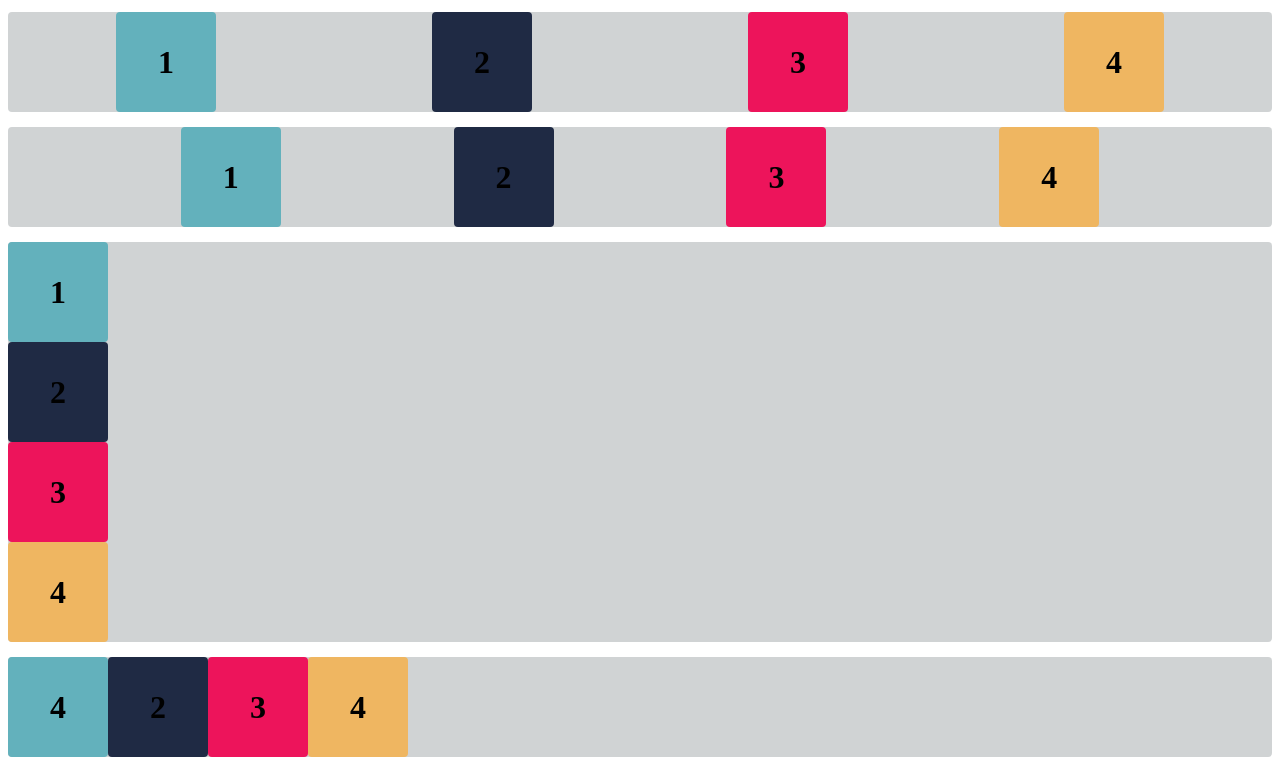
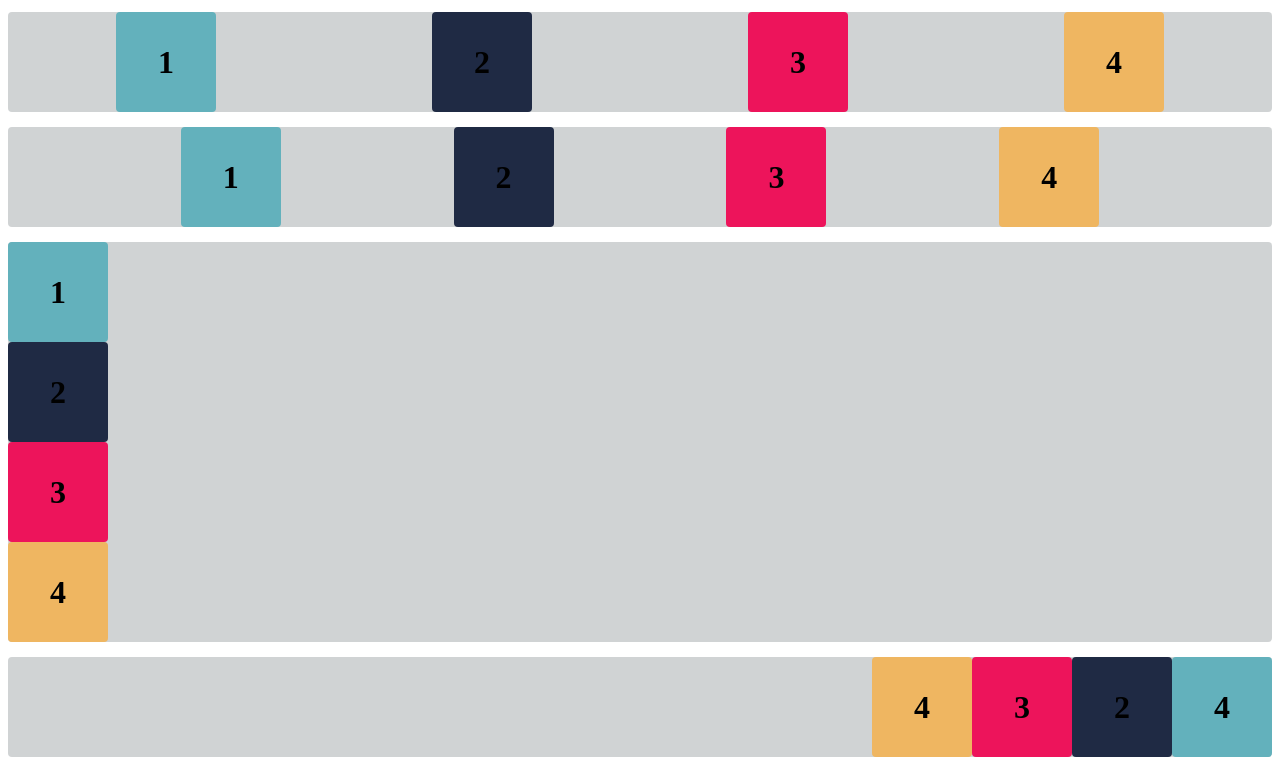
Before and after one commit to elias2002-beep/PraticaComFlexBox2, a plain HTML site: page flex-box-atividade-02/index.html in a window 1280 px wide. Shown: the part 456-1228 px from the top of the page. Drawn offline with Linux system fonts and the light colour scheme.

Commit message:
Update estilo.css

```diff
--- a/flex-box-atividade-02/estilo.css
+++ b/flex-box-atividade-02/estilo.css
@@ -68,6 +68,7 @@ h1 {
     margin-bottom: 15px;
     background-color: #d0d3d4;
     border-radius: 4px;
+    flex-direction: column-reverse;
 }
 
 .container-desafio {
@@ -77,4 +78,7 @@ h1 {
 
     display: flex;
     justify-content: flex-start;
+    flex-direction: row-reverse;
+    align-items: end;
+    ;
 }
```
